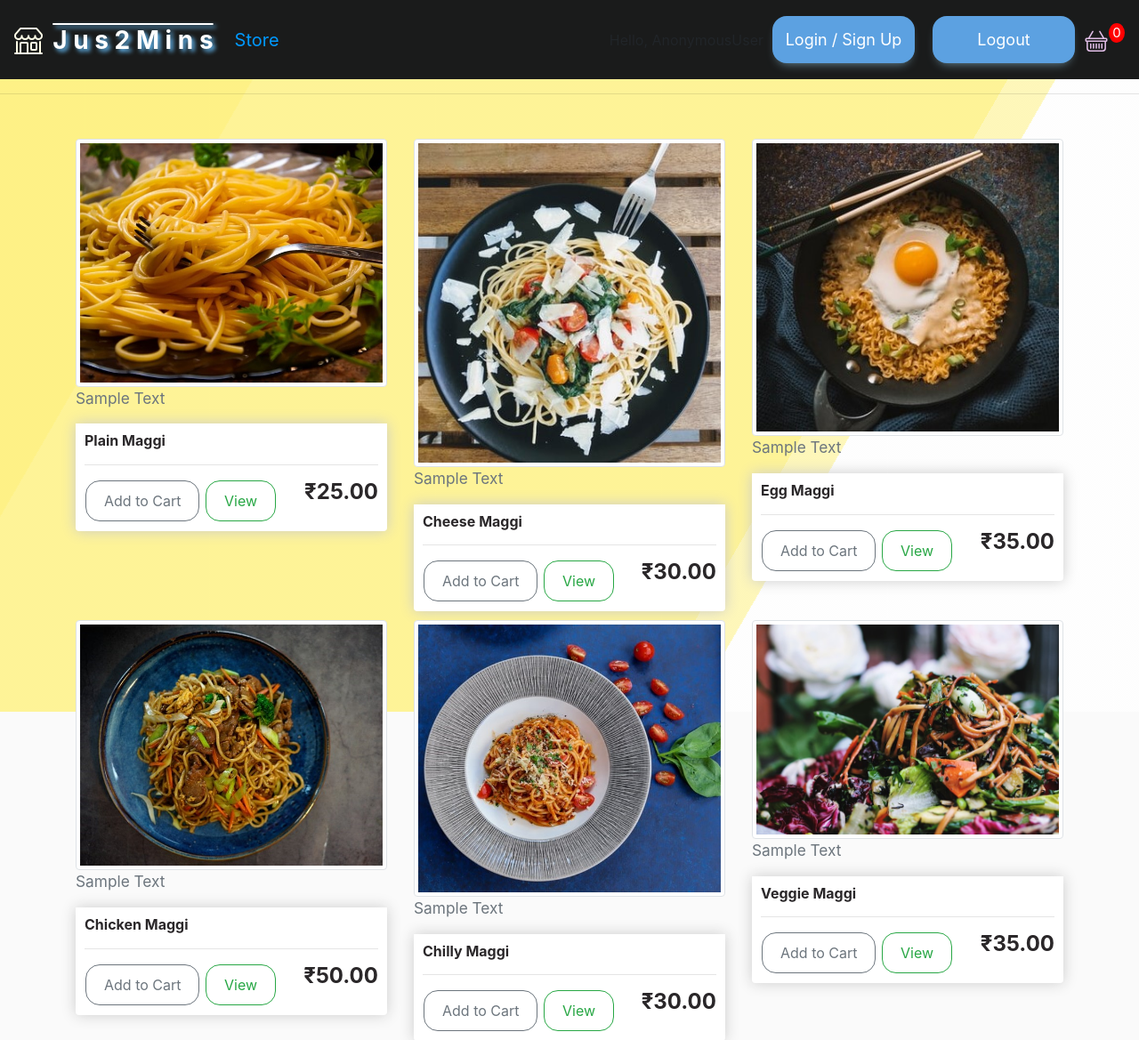
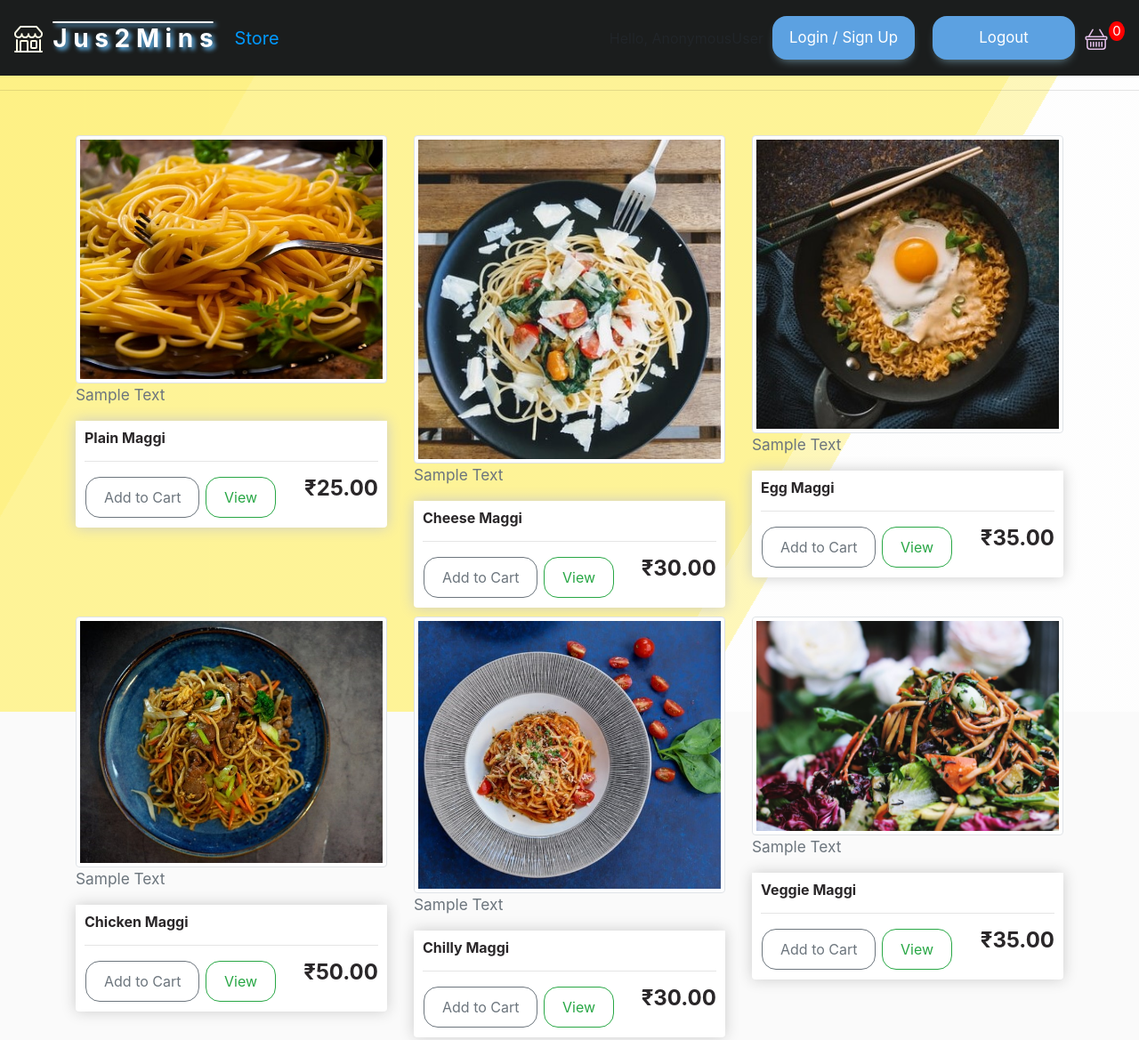
Before and after one commit to Souraja-Dasray/food-ordering-webapp, a Django app: page / in a window 1280 px wide. Shown: the top 1169 px of the page at 89% size. Run offline with Django 3.2, Linux system fonts and the light colour scheme; data comes from the database, SQL or seed files in the repository; some libraries are stand-ins or nearby versions.

Commit message:
Update main.css

```diff
--- a/static/css/main.css
+++ b/static/css/main.css
@@ -43,7 +43,7 @@ p11 {
 }
 
 .bg-dark {
-    background-color: #1a1b1b!important;
+    background-color: #1b1d1d!important;
 }
 
 #cart-icon {
@@ -94,8 +94,8 @@ p11 {
     border: none;
     color: #fff;
     text-align: center;
-    font-size: 18px;
-    padding: 13px;
+    font-size: 16.8px;
+    padding: 12px;
     width: 160px;
     transition: all 0.5s;
     cursor: pointer;
```
